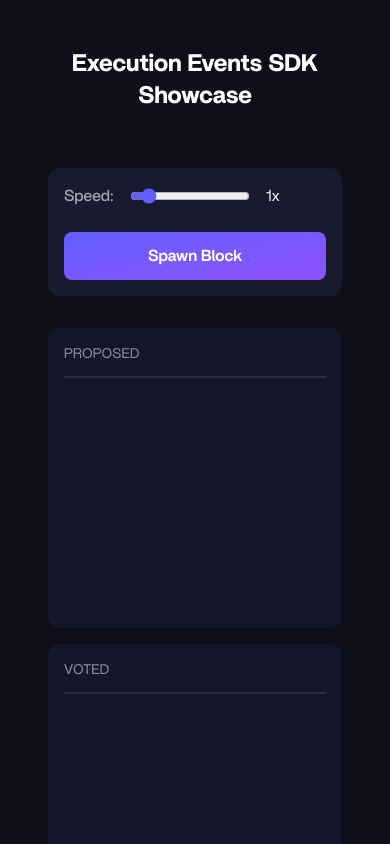
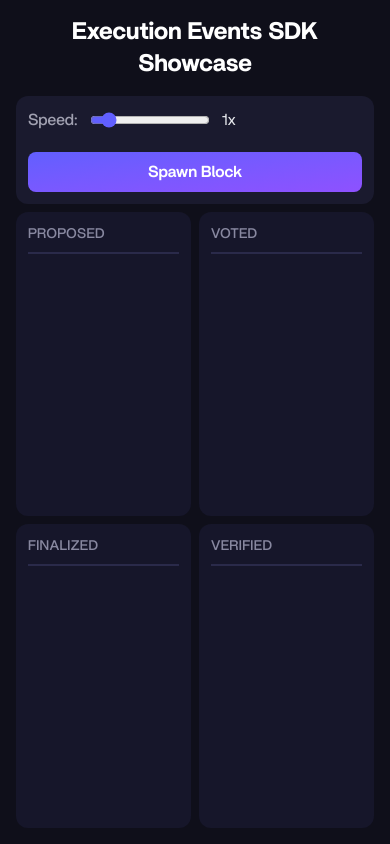
Before and after one commit to monad-internal-eng/monode, a Next.js app in the folder frontend/: page / in a window 390 px wide. Shown: the top 844 px of the page. Built offline with nearby package versions, Linux system fonts and the light colour scheme.

Commit message:
Modify layout to support mobile
- All four lanes are visible at the same time on mobile (2x2 grid)
- Latest block goes to the top of the verified lane

```diff
--- a/frontend/app/layout.tsx
+++ b/frontend/app/layout.tsx
@@ -20,7 +20,9 @@ export default function RootLayout({
 }>) {
   return (
     <html lang="en">
-      <body className={`${brittiSans.variable} antialiased`}>{children}</body>
+      <body className={`${brittiSans.variable} antialiased bg-[#0f0f1a]`}>
+        {children}
+      </body>
     </html>
   )
 }
--- a/frontend/app/page.tsx
+++ b/frontend/app/page.tsx
@@ -2,9 +2,9 @@ import BlockSpawner from '../components/block-spawner'
 
 export default function Home() {
   return (
-    <div className="min-h-screen bg-[#0f0f1a] text-white font-sans">
-      <main className="max-w-6xl mx-auto py-12 px-6">
-        <h1 className="text-2xl font-bold mb-8 text-center">
+    <div className="min-h-screen text-white font-sans max-sm:h-screen max-sm:overflow-hidden">
+      <main className="max-w-6xl mx-auto py-12 px-6 max-md:py-8 max-md:px-6 max-sm:h-full max-sm:flex max-sm:flex-col max-sm:py-4 max-sm:px-4">
+        <h1 className="text-2xl font-bold mb-8 text-center max-md:mb-4 max-sm:shrink-0">
           Execution Events SDK Showcase
         </h1>
         <BlockSpawner />
--- a/frontend/components/block-spawner.tsx
+++ b/frontend/components/block-spawner.tsx
@@ -25,7 +25,7 @@ export default function BlockSpawner() {
   const spawnBlock = useCallback(async () => {
     const id = blockNumRef.current++
 
-    setBlocks((prev) => [...prev, { id, state: 'proposed' }])
+    setBlocks((prev) => [{ id, state: 'proposed' }, ...prev])
 
     await sleep(100 * speed)
     updateBlockState(id, 'voted')
@@ -46,9 +46,9 @@ export default function BlockSpawner() {
     'px-4 py-3 rounded-md font-semibold text-sm text-center animate-slideIn transition-all duration-300 bg-linear-to-br'
 
   return (
-    <div className="w-full p-6">
+    <div className="w-full p-6 max-md:p-0 max-sm:flex-1 max-sm:flex max-sm:flex-col max-sm:min-h-0">
       {/* Controls */}
-      <div className="flex items-center gap-4 mb-8 p-4 bg-[#1a1a2e] rounded-lg flex-wrap">
+      <div className="flex items-center gap-4 mb-8 p-4 bg-[#1a1a2e] rounded-lg flex-wrap max-md:p-3 max-md:gap-3 max-md:mb-2 max-sm:shrink-0">
         <label htmlFor="speed" className="text-[#a0a0b0] font-medium">
           Speed:
         </label>
@@ -66,20 +66,20 @@ export default function BlockSpawner() {
         <button
           type="button"
           onClick={spawnBlock}
-          className="ml-auto px-6 py-3 bg-linear-to-br from-indigo-500 to-violet-500 text-white border-none rounded-md font-semibold cursor-pointer transition-all duration-150 hover:-translate-y-0.5 hover:shadow-lg hover:shadow-indigo-500/40 active:translate-y-0 max-sm:w-full max-sm:ml-0 max-sm:mt-2"
+          className="ml-auto px-6 py-3 bg-linear-to-br from-indigo-500 to-violet-500 text-white border-none rounded-md font-semibold cursor-pointer transition-all duration-150 hover:-translate-y-0.5 hover:shadow-lg hover:shadow-indigo-500/40 active:translate-y-0 max-sm:w-full max-sm:ml-0 max-sm:mt-2 max-sm:px-4 max-sm:py-2"
         >
           Spawn Block
         </button>
       </div>
 
       {/* Lanes */}
-      <div className="grid grid-cols-4 gap-4 max-md:grid-cols-2 max-sm:grid-cols-1">
+      <div className="grid grid-cols-4 gap-4 max-sm:grid-cols-2 max-sm:grid-rows-[1fr_1fr] max-sm:flex-1 max-sm:min-h-0 max-md:gap-2">
         {/* Proposed Lane */}
-        <div className="bg-[#16162a] rounded-lg p-4 min-h-75">
-          <h3 className="m-0 mb-4 pb-3 border-b-2 border-[#2a2a4a] text-sm uppercase tracking-wide text-[#8888a0]">
+        <div className="bg-[#16162a] rounded-lg p-4 min-h-75 max-md:min-h-0 max-md:flex max-md:flex-col max-md:overflow-hidden max-md:p-3">
+          <h3 className="m-0 mb-4 pb-3 border-b-2 border-[#2a2a4a] text-sm font-medium uppercase tracking-wide text-[#8888a0] max-md:pb-2 max-sm:shrink-0">
             Proposed
           </h3>
-          <div className="flex flex-col gap-2">
+          <div className="flex flex-col gap-2 max-md:overflow-auto max-md:flex-1 max-md:min-h-0">
             {proposedBlocks.map((block) => (
               <div
                 key={block.id}
@@ -92,11 +92,11 @@ export default function BlockSpawner() {
         </div>
 
         {/* Voted Lane */}
-        <div className="bg-[#16162a] rounded-lg p-4 min-h-75">
-          <h3 className="m-0 mb-4 pb-3 border-b-2 border-[#2a2a4a] text-sm uppercase tracking-wide text-[#8888a0]">
+        <div className="bg-[#16162a] rounded-lg p-4 min-h-75 max-md:min-h-0 max-md:flex max-md:flex-col max-md:overflow-hidden max-md:p-3">
+          <h3 className="m-0 mb-4 pb-3 border-b-2 border-[#2a2a4a] text-sm font-medium uppercase tracking-wide text-[#8888a0] max-md:pb-2 max-sm:shrink-0">
             Voted
           </h3>
-          <div className="flex flex-col gap-2">
+          <div className="flex flex-col gap-2 max-md:overflow-auto max-md:flex-1 max-md:min-h-0">
             {votedBlocks.map((block) => (
               <div
                 key={block.id}
@@ -109,11 +109,11 @@ export default function BlockSpawner() {
         </div>
 
         {/* Finalized Lane */}
-        <div className="bg-[#16162a] rounded-lg p-4 min-h-75">
-          <h3 className="m-0 mb-4 pb-3 border-b-2 border-[#2a2a4a] text-sm uppercase tracking-wide text-[#8888a0]">
+        <div className="bg-[#16162a] rounded-lg p-4 min-h-75 max-md:min-h-0 max-md:flex max-md:flex-col max-md:overflow-hidden max-md:p-3">
+          <h3 className="m-0 mb-4 pb-3 border-b-2 border-[#2a2a4a] text-sm font-medium uppercase tracking-wide text-[#8888a0] max-md:pb-2 max-sm:shrink-0">
             Finalized
           </h3>
-          <div className="flex flex-col gap-2">
+          <div className="flex flex-col gap-2 max-md:overflow-auto max-md:flex-1 max-md:min-h-0">
             {finalizedBlocks.map((block) => (
               <div
                 key={block.id}
@@ -126,11 +126,11 @@ export default function BlockSpawner() {
         </div>
 
         {/* Verified Lane */}
-        <div className="bg-[#16162a] rounded-lg p-4 min-h-75">
-          <h3 className="m-0 mb-4 pb-3 border-b-2 border-[#2a2a4a] text-sm uppercase tracking-wide text-[#8888a0]">
+        <div className="bg-[#16162a] rounded-lg p-4 min-h-75 max-md:min-h-0 max-md:flex max-md:flex-col max-md:overflow-hidden max-md:p-3">
+          <h3 className="m-0 mb-4 pb-3 border-b-2 border-[#2a2a4a] text-sm font-medium uppercase tracking-wide text-[#8888a0] max-md:pb-2 max-sm:shrink-0">
             Verified
           </h3>
-          <div className="flex flex-col gap-2">
+          <div className="flex flex-col gap-2 max-md:overflow-auto max-md:flex-1 max-md:min-h-0">
             {verifiedBlocks.map((block) => (
               <div
                 key={block.id}
```
